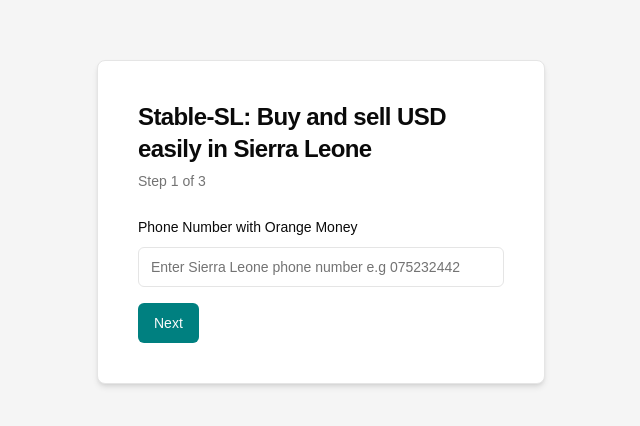
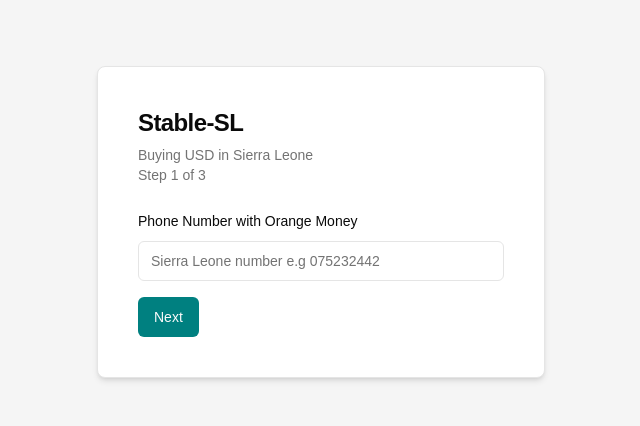
Before and after one commit to pasosdeJesus/stable-sl, a Next.js app in the folder packages/react-app/: page / in a window 1280 px wide. Shown: the part 178-604 px from the top of the page, without its empty margins (319-959 px from the left). Built offline with nearby package versions, Linux system fonts and the light colour scheme.

Commit message:
Improving interface

```diff
--- a/packages/react-app/src/app/page.tsx
+++ b/packages/react-app/src/app/page.tsx
@@ -12,7 +12,7 @@
   const [phoneNumber, setPhoneNumber] = useState('');
 
   const handleNext = () => {
-    if (step === 1 && phoneNumber && /^\d{8}$/.test(phoneNumber)) {
+    if (step === 1 && phoneNumber && /^\d{9}$/.test(phoneNumber)) {
       setStep(2);
     } else if (step === 2 && amount && parseFloat(amount) > 0) {
       setStep(3);
@@ -35,8 +35,11 @@
     <div className="flex items-center justify-center min-h-screen bg-secondary">
       <Card className="w-full max-w-md p-4 rounded-lg shadow-md">
         <CardHeader>
-          <CardTitle className="text-2xl font-semibold tracking-tight">Stable-SL: Buy and sell USD easily in Sierra Leone</CardTitle>
-          <CardDescription>Step {step} of 3</CardDescription>
+          <CardTitle className="text-2xl font-semibold tracking-tight">Stable-SL</CardTitle>
+          <CardDescription>
+            <p>Buying USD in Sierra Leone</p>
+            <p>Step {step} of 3</p>
+          </CardDescription>
         </CardHeader>
         <CardContent className="space-y-4">
           {step === 1 && (
@@ -45,7 +48,7 @@
               <Input
                 id="phoneNumber"
                 type="tel"
-                placeholder="Enter Sierra Leone phone number e.g 075232442"
+                placeholder="Sierra Leone number e.g 075232442"
                 value={phoneNumber}
                 onChange={(e) => setPhoneNumber(e.target.value)}
                 aria-label="Phone Number"
```
